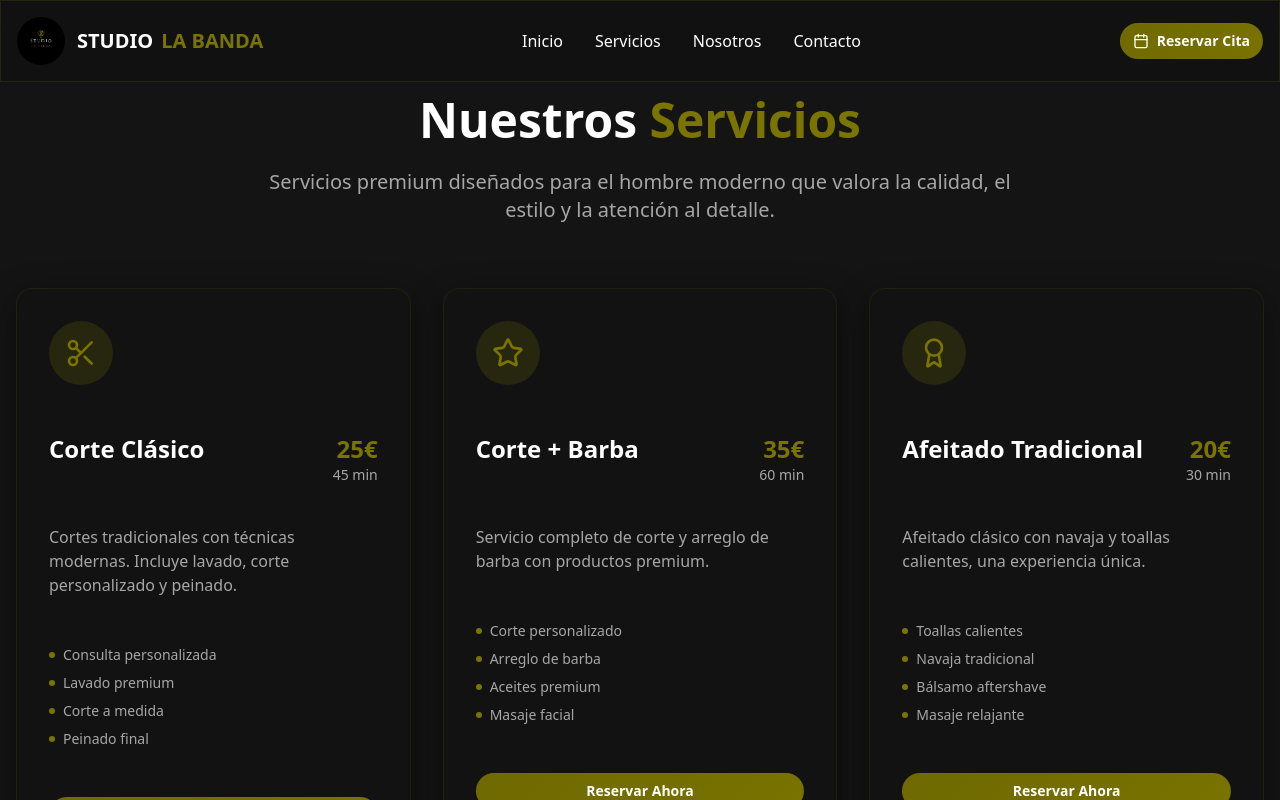
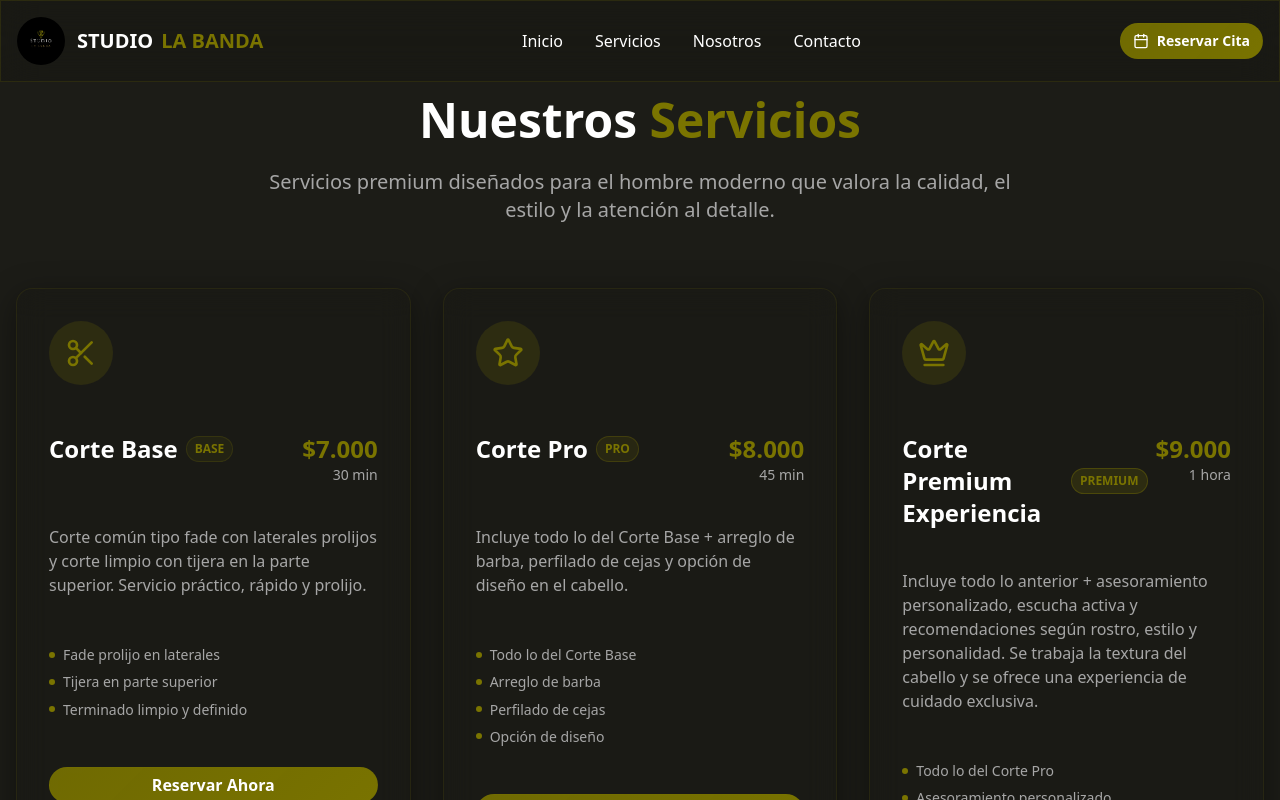
Before and after one commit to BrianGelvez/estudiolabanda, a Next.js app: page /servicios in a window 1280 px wide. Shown: the top 800 px of the page. Built offline with nearby package versions, Linux system fonts and the light colour scheme.

Commit message:
cambios de servicios

```diff
--- a/app/globals.css
+++ b/app/globals.css
@@ -3,7 +3,7 @@
 @tailwind utilities;
 
 :root {
-  --background: 0 0% 8%;
+  --background: 57 10% 10%;
   --foreground: 0 0% 95%;
   --card: 0 0% 12%;
   --card-foreground: 0 0% 95%;
@@ -31,7 +31,7 @@
 }
 
 .dark {
-  --background: 0 0% 5%;
+  --background: 57 10% 7%;
   --foreground: 0 0% 98%;
   --card: 0 0% 8%;
   --card-foreground: 0 0% 98%;
@@ -63,7 +63,7 @@
     @apply border-border outline-ring/50;
   }
   body {
-    @apply bg-background text-foreground font-sans;
+    @apply bg-background text-foreground font-sans bg-[radial-gradient(ellipse_at_top,rgba(121,115,0,0.10),transparent_60%),radial-gradient(ellipse_at_bottom,rgba(121,115,0,0.06),transparent_60%)];
   }
 }
 
--- a/app/page.tsx
+++ b/app/page.tsx
@@ -27,7 +27,8 @@ export default function HomePage() {
           <Image src="/fondobarber.jpg" alt="Barbería Studio La Banda" fill priority className="object-cover" />
         </div>
         {/* Dark overlay for readability */}
-        <div className="absolute inset-0 bg-black/60"></div>
+        <div className="absolute inset-0 bg-black/40" />
+        <div className="absolute inset-0" style={{ background: "linear-gradient(to bottom, rgba(121,115,0,0.15) 0%, rgba(0,0,0,0.35) 40%, rgba(0,0,0,0.55) 100%)" }} />
 
         <div className="relative z-10 container mx-auto px-4 text-center pt-28 pb-16">
           {/* Logo */}
--- a/app/servicios/page.tsx
+++ b/app/servicios/page.tsx
@@ -1,58 +1,54 @@
 import { Card } from "@/components/ui/card"
 import { Button } from "@/components/ui/button"
 import Link from "next/link"
-import { Scissors, Star, Award, Clock, Sparkles, Crown } from "lucide-react"
+import { Scissors, Star, Crown } from "lucide-react"
 import Header from "@/components/header"
 import Footer from "@/components/footer"
 
 const services = [
   {
+    tier: "base" as const,
     icon: Scissors,
-    title: "Corte Clásico",
-    description: "Cortes tradicionales con técnicas modernas. Incluye lavado, corte personalizado y peinado.",
-    price: "25€",
-    duration: "45 min",
-    features: ["Consulta personalizada", "Lavado premium", "Corte a medida", "Peinado final"],
+    title: "Corte Base",
+    description:
+      "Corte común tipo fade con laterales prolijos y corte limpio con tijera en la parte superior. Servicio práctico, rápido y prolijo.",
+    price: "$7.000",
+    duration: "30 min",
+    features: [
+      "Fade prolijo en laterales",
+      "Tijera en parte superior",
+      "Terminado limpio y definido",
+    ],
   },
   {
+    tier: "pro" as const,
     icon: Star,
-    title: "Corte + Barba",
-    description: "Servicio completo de corte y arreglo de barba con productos premium.",
-    price: "35€",
-    duration: "60 min",
-    features: ["Corte personalizado", "Arreglo de barba", "Aceites premium", "Masaje facial"],
+    title: "Corte Pro",
+    description:
+      "Incluye todo lo del Corte Base + arreglo de barba, perfilado de cejas y opción de diseño en el cabello.",
+    price: "$8.000",
+    duration: "45 min",
+    features: [
+      "Todo lo del Corte Base",
+      "Arreglo de barba",
+      "Perfilado de cejas",
+      "Opción de diseño",
+    ],
   },
   {
-    icon: Award,
-    title: "Afeitado Tradicional",
-    description: "Afeitado clásico con navaja y toallas calientes, una experiencia única.",
-    price: "20€",
-    duration: "30 min",
-    features: ["Toallas calientes", "Navaja tradicional", "Bálsamo aftershave", "Masaje relajante"],
-  },
-  {
+    tier: "premium" as const,
     icon: Crown,
-    title: "Servicio Premium",
-    description: "La experiencia completa: corte, barba, afeitado y tratamientos especiales.",
-    price: "50€",
-    duration: "90 min",
-    features: ["Todo incluido", "Tratamiento capilar", "Mascarilla facial", "Bebida premium"],
-  },
-  {
-    icon: Sparkles,
-    title: "Diseño Especial",
-    description: "Diseños únicos y modernos para ocasiones especiales.",
-    price: "30€",
-    duration: "60 min",
-    features: ["Diseño personalizado", "Técnicas avanzadas", "Productos de fijación", "Fotos del resultado"],
-  },
-  {
-    icon: Clock,
-    title: "Mantenimiento",
-    description: "Servicio rápido para mantener tu look entre cortes principales.",
-    price: "15€",
-    duration: "20 min",
-    features: ["Retoque rápido", "Arreglo de contornos", "Peinado", "Productos de acabado"],
+    title: "Corte Premium Experiencia",
+    description:
+      "Incluye todo lo anterior + asesoramiento personalizado, escucha activa y recomendaciones según rostro, estilo y personalidad. Se trabaja la textura del cabello y se ofrece una experiencia de cuidado exclusiva.",
+    price: "$9.000",
+    duration: "1 hora",
+    features: [
+      "Todo lo del Corte Pro",
+      "Asesoramiento personalizado",
+      "Trabajo de textura del cabello",
+      "Experiencia de cuidado exclusiva",
+    ],
   },
 ]
 
@@ -75,34 +71,54 @@ export default function ServiciosPage() {
           </div>
 
           {/* Services Grid */}
-          <div className="grid md:grid-cols-2 lg:grid-cols-3 gap-8 max-w-7xl mx-auto mb-16">
+          <div className="grid md:grid-cols-2 lg:grid-cols-3 gap-6 sm:gap-8 max-w-7xl mx-auto mb-16">
             {services.map((service, index) => (
-              <Card key={index} className="glass-card rounded-2xl p-8 hover:scale-105 transition-all duration-300">
-                <div className="w-16 h-16 bg-primary/20 rounded-full flex items-center justify-center mb-6">
-                  <service.icon className="w-8 h-8 text-primary" />
+              <Card
+                key={index}
+                className={`glass-card rounded-2xl p-6 sm:p-8 hover:scale-105 transition-all duration-300 ${
+                  service.tier === "pro" ? "border-primary/40" : ""
+                } ${service.tier === "premium" ? "ring-2 ring-primary/60" : ""}`}
+              >
+                <div className="w-14 h-14 sm:w-16 sm:h-16 bg-primary/20 rounded-full flex items-center justify-center mb-4 sm:mb-6">
+                  <service.icon className="w-6 h-6 sm:w-8 sm:h-8 text-primary" />
                 </div>
 
-                <div className="flex justify-between items-start mb-4">
-                  <h3 className="text-2xl font-bold text-white">{service.title}</h3>
-                  <div className="text-right">
-                    <div className="text-2xl font-bold text-primary">{service.price}</div>
-                    <div className="text-sm text-muted-foreground">{service.duration}</div>
+                <div className="flex flex-col gap-2 sm:flex-row sm:justify-between sm:items-start mb-4">
+                  <h3 className="text-xl sm:text-2xl font-bold text-white flex items-center gap-2">
+                    {service.title}
+                    <span
+                      className={`text-[10px] sm:text-xs px-2 py-0.5 sm:py-1 rounded-full border ${
+                        service.tier === "base"
+                          ? "bg-primary/10 border-primary/20 text-primary"
+                          : service.tier === "pro"
+                          ? "bg-primary/15 border-primary/30 text-primary"
+                          : "bg-primary/20 border-primary/40 text-primary"
+                      }`}
+                    >
+                      {service.tier === "base" ? "BASE" : service.tier === "pro" ? "PRO" : "PREMIUM"}
+                    </span>
+                  </h3>
+                  <div className="text-left sm:text-right">
+                    <div className="text-xl sm:text-2xl font-bold text-primary">{service.price}</div>
+                    <div className="text-xs sm:text-sm text-muted-foreground">{service.duration}</div>
                   </div>
                 </div>
 
-                <p className="text-muted-foreground mb-6 text-pretty">{service.description}</p>
+                <p className="text-muted-foreground mb-5 sm:mb-6 text-pretty text-sm sm:text-base">{service.description}</p>
 
-                <div className="space-y-2 mb-6">
+                <div className="space-y-1.5 sm:space-y-2 mb-5 sm:mb-6">
                   {service.features.map((feature, idx) => (
                     <div key={idx} className="flex items-center gap-2">
                       <div className="w-1.5 h-1.5 bg-primary rounded-full"></div>
-                      <span className="text-sm text-muted-foreground">{feature}</span>
+                      <span className="text-sm text-muted-foreground leading-snug">{feature}</span>
                     </div>
                   ))}
                 </div>
 
                 <Link href="/reservar" className="block">
-                  <Button className="glass-button rounded-full w-full py-3 font-semibold">Reservar Ahora</Button>
+                  <Button className="glass-button rounded-full w-full py-3 sm:py-3.5 text-base font-semibold">
+                    Reservar Ahora
+                  </Button>
                 </Link>
               </Card>
             ))}
```
